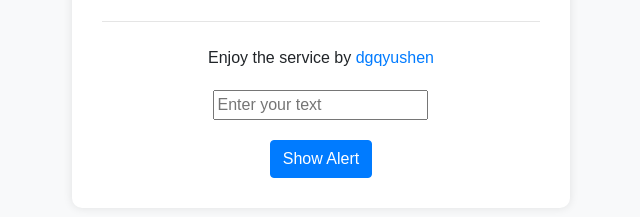
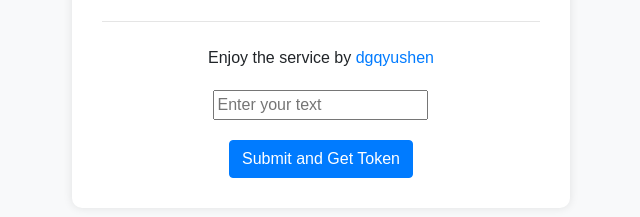
Before and after one commit to dgqyushen/GPT-GetToken-Vercel, a plain HTML site: page index.html in a window 1280 px wide. Shown: the part 349-566 px from the top of the page, without its empty margins (319-959 px from the left). Drawn offline with nearby package versions, Linux system fonts and the light colour scheme.

Commit message:
修改了index.html

```diff
--- a/index.html
+++ b/index.html
@@ -37,7 +37,7 @@
     <p>Enjoy the service by <a href="https://github.com/dgqyushen">dgqyushen</a></p>
     <div class="input-group">
         <input type="text" id="userInput" placeholder="Enter your text">
-        <button class="btn btn-primary" onclick="getToken()" style="margin-top: 20px;">Show Alert</button>
+        <button class="btn btn-primary" onclick="getToken()" style="margin-top: 20px;">Submit and Get Token</button>
     </div>
 
   </div>
```
